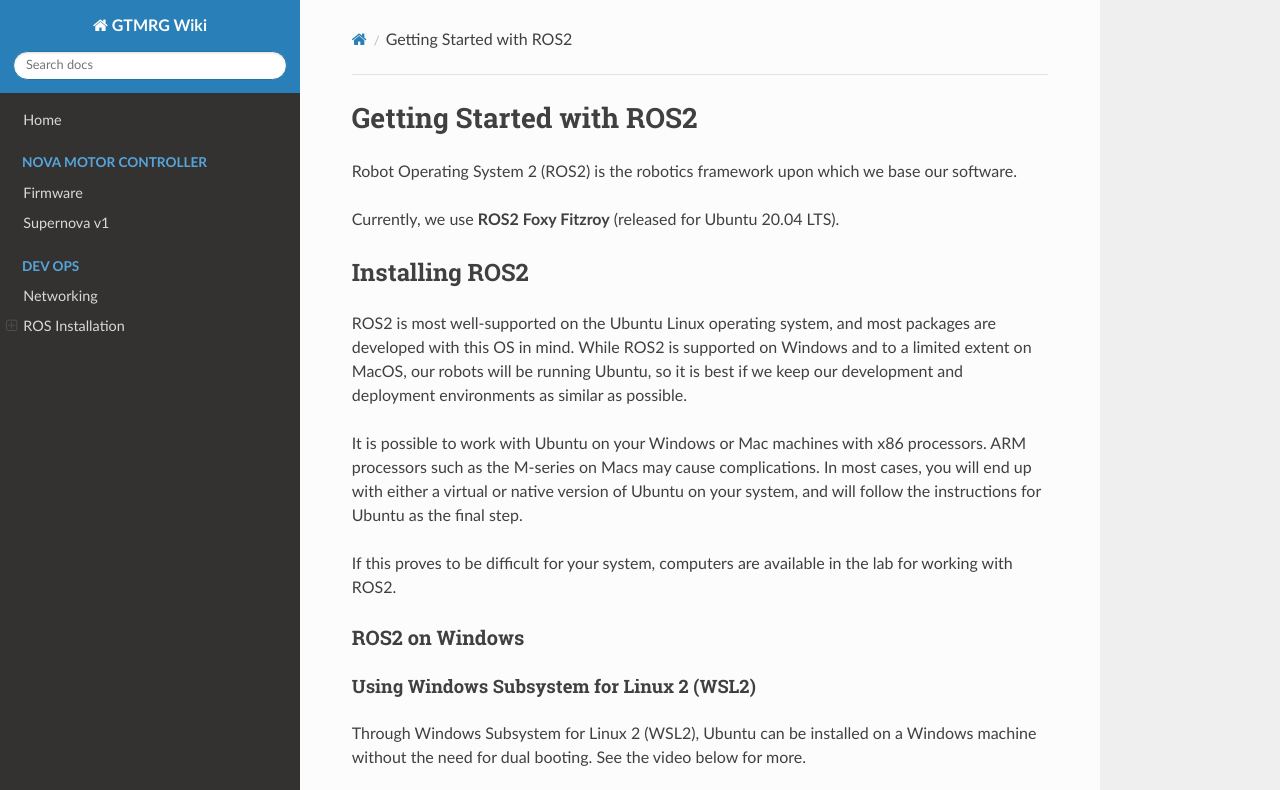
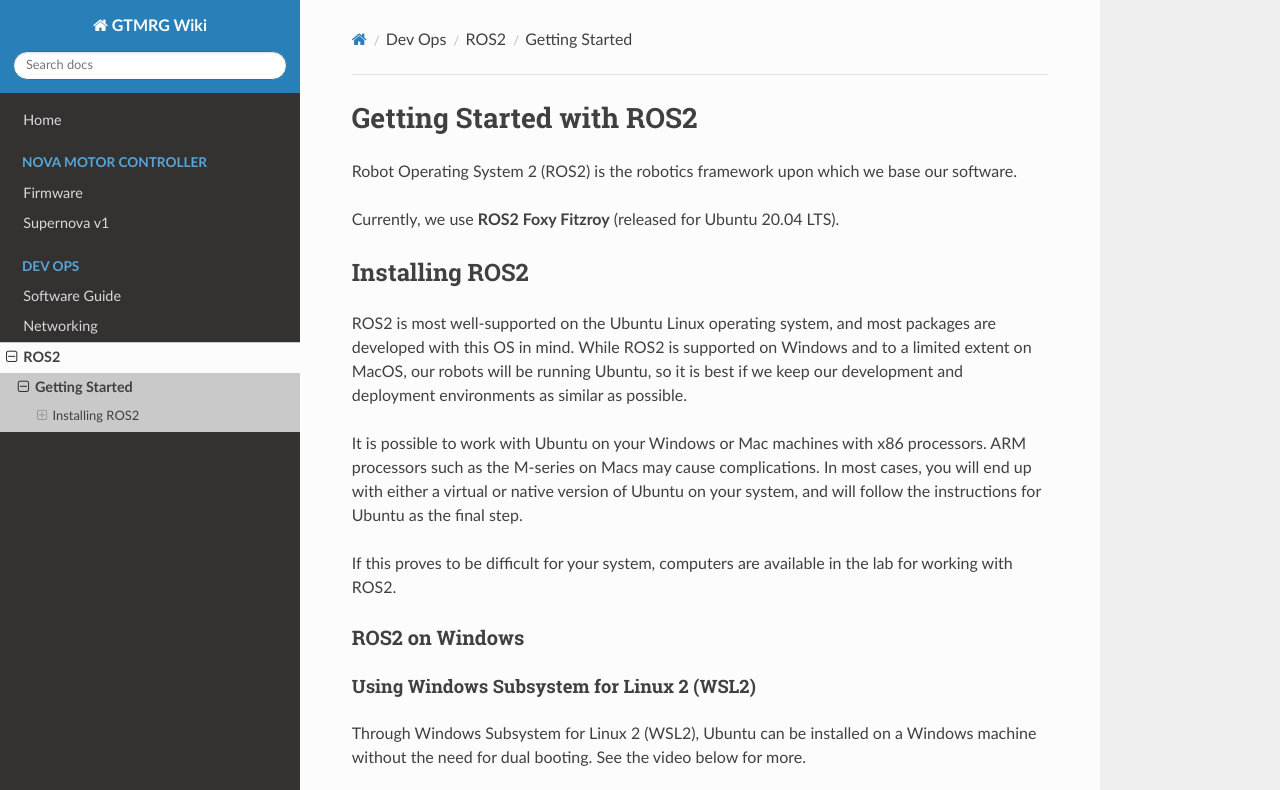
Before and after one commit to gt-marine-robotics-group/gt-marine-robotics-group.github.io, an MkDocs documentation site: the page built from docs/devops/ros/getting-started.md, in a window 1280 px wide and 900 px high, cut to the strip 0-790 px from the top of the window. Built offline with MkDocs 1.6.1, drawn with Linux system fonts in a browser that asks for light colours; nearby versions of some CDN libraries.

Commit message:
Changes to directory

```diff
--- a/mkdocs.yml
+++ b/mkdocs.yml
@@ -6,8 +6,8 @@
     - Firmware: nova/firmware.md
     - Supernova v1: nova/supernova_v1.md
   - Dev Ops:
+    - Software Guide: devops/guide.md
     - Networking: devops/networking.md
-    - ROS Installation:
-      - WSL: devops/ros/wsl.md
-      - VM: devops/ros/vm.md
+    - ROS2:
+      - Getting Started: devops/ros/getting-started.md
 theme: readthedocs
```
Also changed, not shown: 5 other files.
